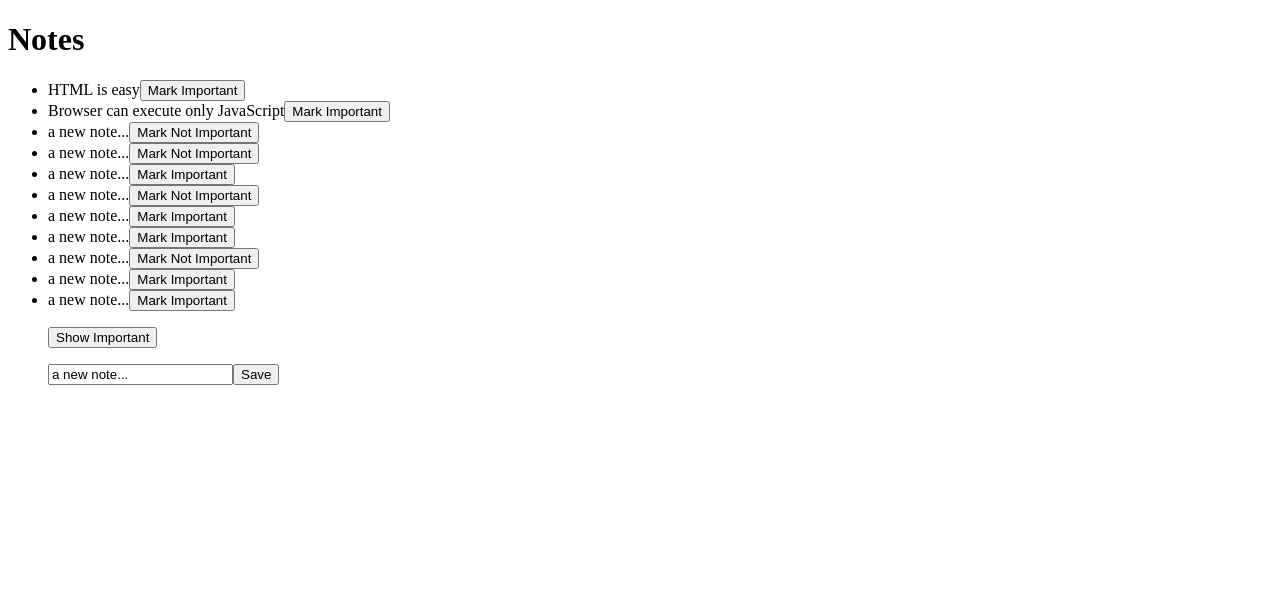
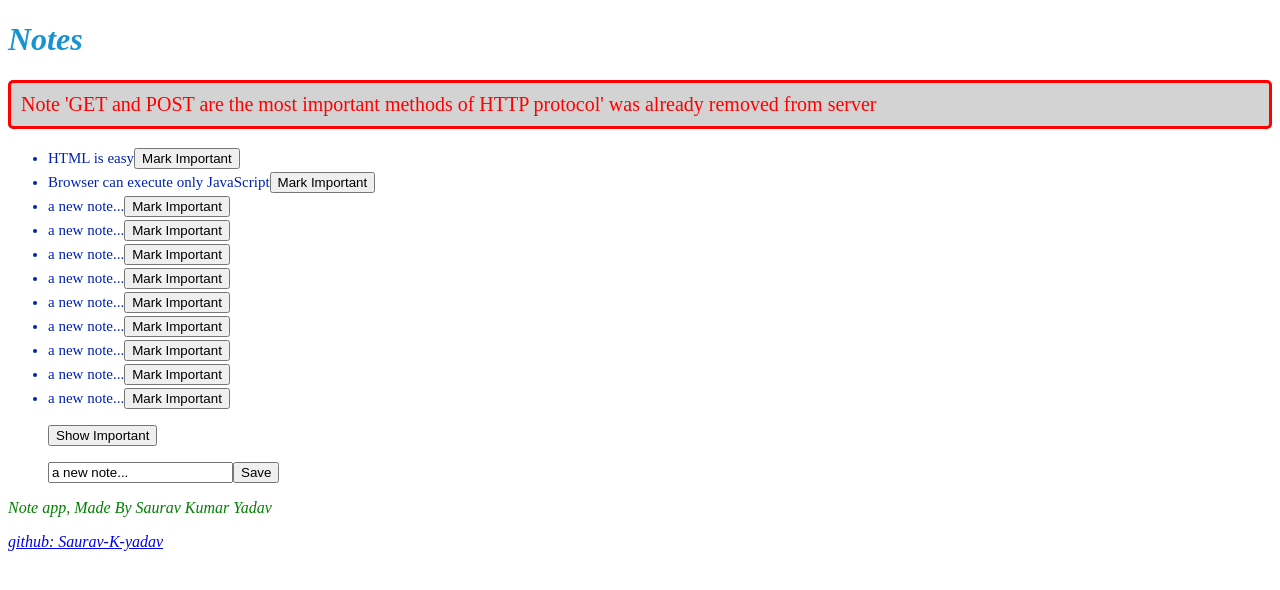
Before and after one commit to Saurav-K-yadav/FullStackOpen, a React (Vite) app in the folder part2/exercises/: page / in a window 1280 px wide. Both pictures are taken after a click on the button "Mark Not Important". Shown: the top 590 px of the page. Built offline with nearby package versions, Linux system fonts and the light colour scheme; no server answers; data requests are answered from the project's data file.

Commit message:
added css

```diff
--- a/part2/exercises/db.json
+++ b/part2/exercises/db.json
@@ -18,12 +18,12 @@
     {
       "content": "a new note...",
       "id": 4,
-      "important": true
+      "important": false
     },
     {
       "content": "a new note...",
       "id": 5,
-      "important": true
+      "important": false
     },
     {
       "content": "a new note...",
@@ -33,7 +33,7 @@
     {
       "content": "a new note...",
       "id": 7,
-      "important": true
+      "important": false
     },
     {
       "content": "a new note...",
@@ -48,7 +48,7 @@
     {
       "content": "a new note...",
       "id": 10,
-      "important": true
+      "important": false
     },
     {
       "content": "a new note...",
--- a/part2/exercises/src/App.jsx
+++ b/part2/exercises/src/App.jsx
@@ -1,35 +1,55 @@
 import Note from "./components/note";
 import { useState, useEffect } from "react";
-import axios from "axios";
+import Notification from "./components/notification";
 import noteService from "./services/notes";
 
+const Footer = () => {
+  const footerStyle = {
+    color: "green",
+    fontStyle: "italic",
+    fontSize: 16,
+  };
+  return (
+    <div style={footerStyle}>
+      <p>
+        Note app, Made By Saurav Kumar Yadav<br></br>
+      </p>
+      <a href="https://github.com/Saurav-K-yadav/Saurav-K-yadav/tree/main">
+        github: Saurav-K-yadav
+      </a>
+    </div>
+  );
+};
+
 const App = () => {
-  const [notes,setNotes]=useState([])
+  const [notes, setNotes] = useState([]);
   const [newNote, setNewNote] = useState("a new note...");
   const [showAll, setShowAll] = useState(true);
+  const [errorMessage, setErrorMessage] = useState("some error happened...");
 
   useEffect(() => {
     noteService.getAll().then((response) => {
       setNotes(response);
     });
+    setTimeout(() => {
+      setErrorMessage(null);
+    }, 5000);
   }, []);
 
-  const notesToShow = showAll
-    ? notes
-    : notes.filter((note) => note.important );
+  const notesToShow = showAll ? notes : notes.filter((note) => note.important);
 
   const addNotes = (event) => {
     event.preventDefault();
     const noteObject = {
       content: newNote,
-      id:notes.length + 1,
-      important:Math.random()<0.5,
-    }
+      id: notes.length + 1,
+      important: Math.random() < 0.5,
+    };
 
     noteService.create(noteObject).then((response) => {
       console.log(response);
       setNotes(notes.concat(response));
-     setNewNote('');
+      setNewNote("");
     });
   };
 
@@ -39,7 +59,7 @@ useEffect(() => {
   };
 
   const toggleImportance = (id) => {
-    console.log(`${id} needs to be toggled important`)
+    console.log(`${id} needs to be toggled important`);
     const note = notes.find((n) => n.id === id);
     const changedNote = { ...note, important: !note.important };
     noteService
@@ -48,28 +68,46 @@ useEffect(() => {
         setNotes(notes.map((n) => (n.id !== id ? n : response)));
       })
       .catch((error) => {
-        alert(`the note '${note.content}' was already deleted from server`);
+        setErrorMessage(
+          `Note '${note.content}' was already removed from server`
+        );
+        setTimeout(() => {
+          setErrorMessage(null);
+        }, 5000);
         setNotes(notes.filter((n) => n.id !== id));
       });
-  }
+  };
 
   return (
     <div>
       <h1>Notes</h1>
+      <Notification message={errorMessage} />
+
       <ul>
         {notesToShow.map((note) => (
-          <Note key={note.id} note={note} toggleImportance={()=> toggleImportance(note.id)} />
+          <Note
+            key={note.id}
+            note={note}
+            toggleImportance={() => toggleImportance(note.id)}
+          />
         ))}
       </ul>
       <ul>
-        <button onClick={() => { setShowAll(!showAll)}}>Show{ showAll?' Important':' All'}</button>
+        <button
+          onClick={() => {
+            setShowAll(!showAll);
+          }}
+        >
+          Show{showAll ? " Important" : " All"}
+        </button>
       </ul>
       <ul>
         <form onSubmit={addNotes}>
-          <input value={newNote} onChange={handleNoteChange} required/>
+          <input value={newNote} onChange={handleNoteChange} required />
           <button type="submit">Save</button>
         </form>
       </ul>
+      <Footer />
     </div>
   );
 };
--- a/part2/exercises/src/components/note.jsx
+++ b/part2/exercises/src/components/note.jsx
@@ -1,6 +1,6 @@
 const Note = ({ note,toggleImportance }) => {
 const label=note.important?'Mark Not Important ':"Mark Important"
-  return (<li>{note.content}
+  return (<li className="note">{note.content}
     <button onClick={toggleImportance}> {label } </button>
   </li>)
 };
--- /dev/null
+++ b/part2/exercises/src/components/notification.jsx
@@ -0,0 +1,8 @@
+const Notification = ({ message }) => {
+  if (message === null) {
+    return null;
+  }
+
+  return <div className="error">{message}</div>;
+};
+export default Notification;
--- /dev/null
+++ b/part2/exercises/src/index.css
@@ -0,0 +1,19 @@
+h1 {
+    color:rgba(23, 147, 209, 0.996);
+    font-style: italic;
+
+}
+.note {
+  color: rgb(1, 34, 181);
+  padding-top: 3px;
+  font-size: 15px;
+}
+.error {
+  color: red;
+  background: lightgrey;
+  font-size: 20px;
+  border-style: solid;
+  border-radius: 5px;
+  padding: 10px;
+  margin-bottom: 10px;
+}
--- a/part2/exercises/src/main.jsx
+++ b/part2/exercises/src/main.jsx
@@ -1,6 +1,6 @@
 import ReactDOM from "react-dom/client";
 import App from "./App";
-
+import './index.css'
 
 ReactDOM.createRoot(document.getElementById("root")).render(
   <App />
```
Lines whose indentation alone changed are shown as unchanged.
